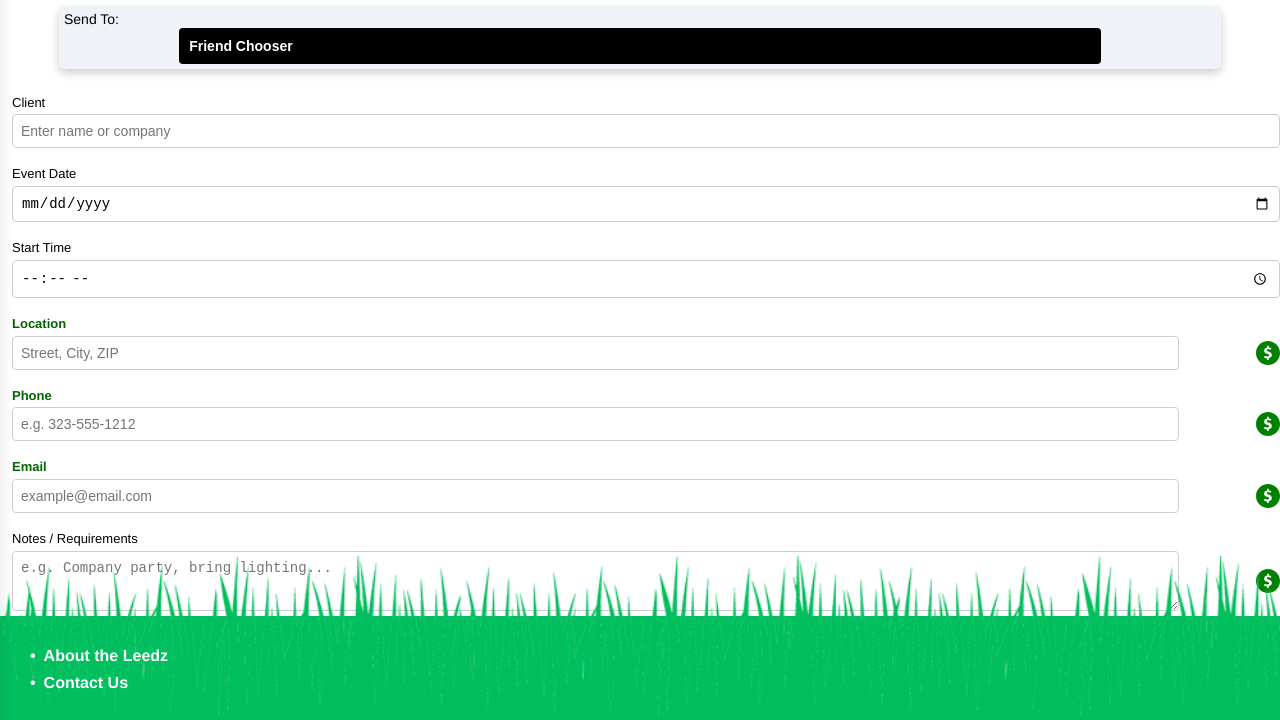
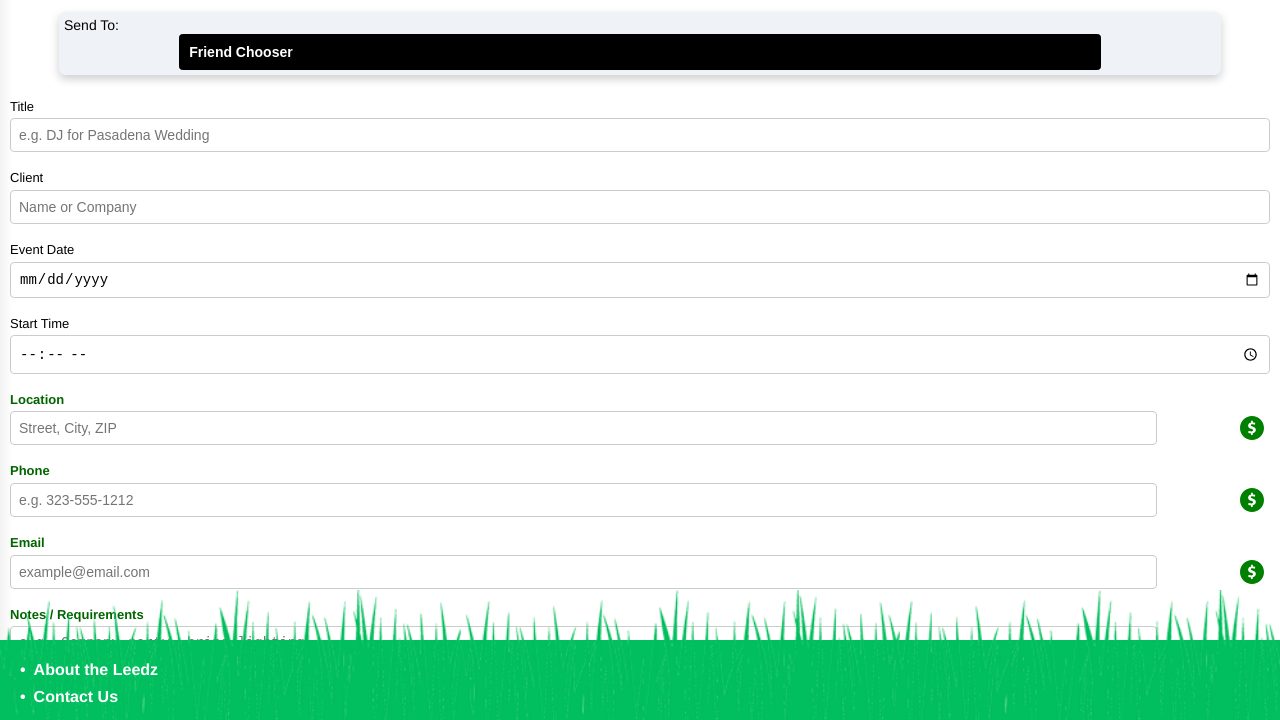
Before and after one commit to scottgrossworks/LeedzEx, a browser extension: page sidebar.html in a window 1280 px wide. Shown: the part 80-800 px from the top of the page. Drawn offline with Linux system fonts and the light colour scheme.

Commit message:
finally have a working UI layout

```diff
--- a/css/leedz_layout.css
+++ b/css/leedz_layout.css
@@ -14,12 +14,11 @@ html, body {
   flex-direction: column;
   height: 100vh;
   width: 100%;
-  position: relative;
+
   background-color: white;
-  box-sizing: border-box;
-
 }
 
+/* shadow separates Leedz Ex from main page */
 .leedz-sidebar::before {
   content: "";
   position: absolute;
@@ -38,6 +37,7 @@ html, body {
   justify-content: space-between;
   padding: 18px;
   background-color: white;
+  border-top: 6px solid var(--LEEDZ_GREEN);
 }
 
 .leedz-logo {
@@ -52,13 +52,14 @@ html, body {
 
 /* Scrollable content section */
 .leedz-form-section {
-
-  overflow-y: scroll;
-  padding: 12px 0px 0px 12px;
+  flex: 1 1 auto;     /* Grow to fill available space */
+  overflow-y: auto;   /* Scroll if content overflows */
+  min-height: 0;      /* Prevent flexbox overflow issues */
+  padding: 10px;
   width: 100%;
-
   box-sizing: border-box;
 }
+
 
 .leedz-form-section label {
   display: block;
@@ -69,7 +70,8 @@ html, body {
 
 label[for="location"],
 label[for="phone"],
-label[for="email"] {
+label[for="email"],
+label[for="notes"] {
   color: darkgreen;
   font-weight:600;
 }
@@ -109,11 +111,9 @@ label[for="email"] {
 }
 
 #price-wrapper {
-  margin-top:20px;
   box-shadow: 0px -4px 10px 0px rgba(0,0,0,0.2);
+  margin-top: 10px;
 }
-
-
 
 /* Buttons */
 .leedz-button {
@@ -138,31 +138,33 @@ label[for="email"] {
 
 
 /* Footer */
+/* Footer */
 .leedz-footer {
-  position: absolute;
-  bottom:0;
+  position: sticky;
+  bottom: 0;
+  width: 100%;
   background: var(--LEEDZ_GREEN);
-  width: 100%;
-  overflow: visible;
-  min-height: 100px;
-  padding-top: 0;
+  min-height: 80px;
+  margin-top: auto; /* Pushes footer to bottom */
+  z-index: 10; /* Ensures footer stays above other content */
 }
+
 
 .leedz-grass {
   position: absolute;
-  top: -60px;
+  top: -50px;
   left: 0;
   width: 100%;
   height: auto;
-  z-index: 2;
+  z-index: 4;
   display: block;
 }
 
 .leedz-footer-links {
   position: relative;
-  z-index: 2;
+  z-index: 5;
   margin: 0;
-  padding: 30px 20px 20px 30px;
+  padding: 20px;
   list-style: none;
   text-align: left;
 }
@@ -192,13 +194,23 @@ label[for="email"] {
   display: flex;
   align-items: center;
   width: 100%;
+  box-sizing: border-box;
 }
 
 .input-wrapper input,
 .input-wrapper textarea {
+    width: 91%;
+    left:0;
+    box-sizing: border-box;
+}
 
-    width: 92%;
-    left:0;
+.input-wrapper input[type="date"],
+.input-wrapper input[type="time"] {
+    -webkit-appearance: none;
+    -moz-appearance: none;
+    appearance: none;
+    width: 91%;
+    box-sizing: border-box;
 }
 
 .sidebar-input {
@@ -230,6 +242,7 @@ label[for="email"] {
 .visibility-icon {
   position:absolute;
 
+  padding:6px;
   margin-right:0;
   right:0px;
   width: 24px;
--- a/sidebar.html
+++ b/sidebar.html
@@ -31,8 +31,11 @@
 
   <main class="leedz-form-section">
 
+    <label for="title">Title</label>
+    <input type="text" class="sidebar-input" id="title" placeholder="e.g. DJ for Pasadena Wedding"/>
+
     <label for="name">Client</label>
-    <input type="text" class="sidebar-input" id="name" placeholder="Enter name or company"/>
+    <input type="text" class="sidebar-input" id="name" placeholder="Name or Company"/>
 
     <label for="date">Event Date</label>
     <input type="date" class="sidebar-input" id="date"/>
@@ -74,14 +77,16 @@
 
     </div>
 
+
+    <div class="chooser-wrapper" id="price-wrapper">
+      <label for="name">Price:</label>
+      <button class="leedz-button">Price</button>
+    </div>
+
+
   </main>
 
 
-  <div class="chooser-wrapper" id="price-wrapper">
-    <label for="name">Price:</label>
-    <BR>
-    <button class="leedz-button">Price</button>
-  </div>
 
 
   <footer class="leedz-footer">
```
